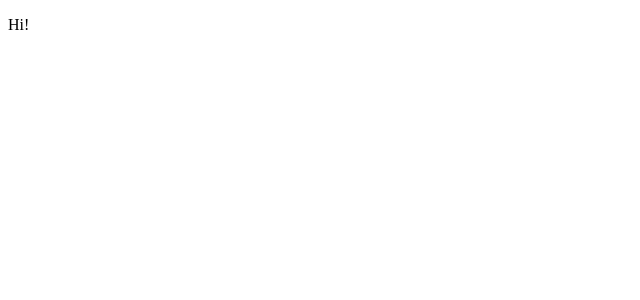
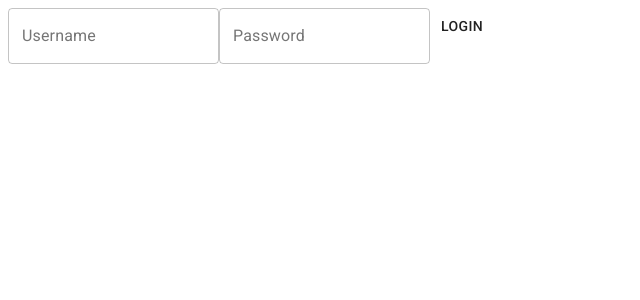
Before and after one commit to akash191095/articia, a React (Create React App) app: page /login in a window 1280 px wide. Shown: the top 300 px of the page, without its empty margins (0-640 px from the left). Built offline with nearby package versions, Linux system fonts and the light colour scheme.

Commit message:
add routes and login

```diff
--- a/src/components/App.js
+++ b/src/components/App.js
@@ -1,7 +1,56 @@
-import React from "react";
+import React, { useContext } from "react";
+import { store } from "../contexts/store";
+import {
+  BrowserRouter as Router,
+  Switch,
+  Route,
+  Redirect,
+} from "react-router-dom";
+import Login from "./Login";
+import Articles from "./Articles";
 
 function App() {
-  return <p>Hi!</p>;
+  const globalState = useContext(store);
+  const {
+    state: {
+      user: { username },
+    },
+  } = globalState;
+
+  function PrivateRoute({ children, ...rest }) {
+    return (
+      <Route
+        {...rest}
+        render={({ location }) =>
+          username ? (
+            children
+          ) : (
+            <Redirect
+              to={{
+                pathname: "/login",
+                state: { from: location },
+              }}
+            />
+          )
+        }
+      />
+    );
+  }
+
+  return (
+    <Router>
+      <div>
+        <Switch>
+          <Route path="/login">
+            <Login />
+          </Route>
+          <PrivateRoute path="/" exact>
+            <Articles />
+          </PrivateRoute>
+        </Switch>
+      </div>
+    </Router>
+  );
 }
 
 export default App;
--- /dev/null
+++ b/src/components/Articles.js
@@ -0,0 +1,7 @@
+import React from "react";
+
+function Articles() {
+  return <p>Articles</p>;
+}
+
+export default Articles;
--- /dev/null
+++ b/src/components/Login.js
@@ -0,0 +1,58 @@
+import React, { useContext, useEffect } from "react";
+import { store } from "../contexts/store";
+import userList from "../users.json";
+import { useInput } from "../hooks/useInput";
+import { TextField, Button } from "@material-ui/core";
+import { useHistory } from "react-router-dom";
+import { useLocalStorage } from "../hooks/useLocalStorage";
+
+function Login() {
+  const [currentUser] = useLocalStorage("user", null);
+  const globalState = useContext(store);
+  const { dispatch } = globalState;
+  const { value: username, bind: bindUsername } = useInput("");
+  const { value: password, bind: bindPassword } = useInput("");
+  let history = useHistory();
+
+  // auto login on mount
+  useEffect(() => {
+    if (currentUser) {
+      dispatch({ type: "LOGIN_USER", payload: { username: currentUser } });
+      history.push("/");
+    }
+  }, [currentUser, dispatch, history]);
+
+  function handleLogin(event) {
+    event.preventDefault();
+    const user = userList[username];
+    if (user && user.password === password) {
+      // user authenticated
+      dispatch({ type: "LOGIN_USER", payload: { username: user.username } });
+      history.push("/");
+    } else {
+      // handle wrong password
+    }
+  }
+
+  return (
+    <form>
+      <TextField
+        label="Username"
+        type="text"
+        variant="outlined"
+        {...bindUsername}
+      />
+      <TextField
+        label="Password"
+        variant="outlined"
+        type="password"
+        {...bindPassword}
+      />
+      <Button type="submit" onClick={handleLogin}>
+        Login
+      </Button>
+    </form>
+  );
+}
+
+export default Login;
--- /dev/null
+++ b/src/contexts/store.js
@@ -0,0 +1,31 @@
+import React, { createContext, useReducer } from "react";
+import { useLocalStorage } from "../hooks/useLocalStorage";
+
+const initialState = {
+  user: {
+    username: null,
+  },
+};
+
+const store = createContext(initialState);
+const { Provider } = store;
+
+const StateProvider = ({ children }) => {
+  const [, saveUser] = useLocalStorage("user", null);
+
+  const [state, dispatch] = useReducer((state, action) => {
+    const { type, payload } = action;
+    switch (type) {
+      case "LOGIN_USER":
+        const { username } = payload;
+        saveUser(username);
+        return { ...state, user: { username } };
+      default:
+        return state;
+    }
+  }, initialState);
+
+  return <Provider value={{ state, dispatch }}>{children}</Provider>;
+};
+
+export { store, StateProvider };
--- /dev/null
+++ b/src/hooks/useInput.js
@@ -0,0 +1,17 @@
+import { useState } from "react";
+
+export const useInput = (initialValue) => {
+  const [value, setValue] = useState(initialValue);
+
+  return {
+    value,
+    setValue,
+    reset: () => setValue(""),
+    bind: {
+      value,
+      onChange: (event) => {
+        setValue(event.target.value);
+      },
+    },
+  };
+};
--- a/src/index.js
+++ b/src/index.js
@@ -1,11 +1,14 @@
 import React from "react";
 import ReactDOM from "react-dom";
 import App from "./components/App";
+import { StateProvider } from "./contexts/store";
 import * as serviceWorker from "./serviceWorker";
 
 ReactDOM.render(
   <React.StrictMode>
-    <App />
+    <StateProvider>
+      <App />
+    </StateProvider>
   </React.StrictMode>,
   document.getElementById("root")
 );
--- /dev/null
+++ b/src/users.json
@@ -0,0 +1,6 @@
+{
+  "akash": {
+    "username": "akash",
+    "password": "123"
+  }
+}
```
